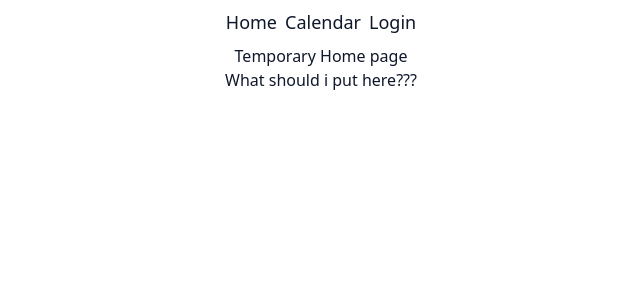
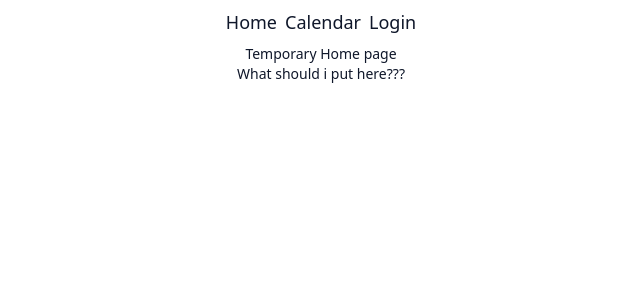
Before and after one commit to Yontemoon/taski, a React (Vite) app: page / in a window 1280 px wide. Shown: the top 300 px of the page, without its empty margins (319-959 px from the left). Built offline with nearby package versions, Linux system fonts and the light colour scheme; no server answers.

Commit message:
added basic additional icon for adddiotnal info

```diff
--- a/src/components/TodoTask.tsx
+++ b/src/components/TodoTask.tsx
@@ -3,6 +3,7 @@ import type { TAllTags } from "@/types/tables.types";
 import Tag from "@/components/Tag";
 import type { TTodos } from "@/types/tables.types";
 import { cn } from "@/lib/utils";
+import { BookPlus } from "lucide-react";
 import {
   Popover,
   PopoverContent,
@@ -47,6 +48,7 @@ const TodoTask = ({ todo, tags, completionAction }: PropTypes) => {
       );
     } else {
       return (
+        <>
           <span
             key={index}
             className={cn(
@@ -56,6 +58,7 @@ const TodoTask = ({ todo, tags, completionAction }: PropTypes) => {
           >
             {task}{" "}
           </span>
+        </>
       );
     }
   });
@@ -64,11 +67,12 @@ const TodoTask = ({ todo, tags, completionAction }: PropTypes) => {
     <p
       className="flex flex-row items-center gap-1"
       onClick={(e) => {
-        e.stopPropagation(); // Stops from triggering the dialog
+        e.stopPropagation();
         completionAction();
       }}
     >
       {tasks}
+      {todo.additional_info && <BookPlus strokeWidth={2} />}
     </p>
   );
 };
--- a/src/routes/_authed/todo.$id.tsx
+++ b/src/routes/_authed/todo.$id.tsx
@@ -282,7 +282,7 @@ function RouteComponent() {
                           isCompleteMutation.mutate(data);
                         }}
                       />
-
+                      <div className="flex gap-2">
                         <Button
                           variant={"secondary"}
                           onClick={(e) => {
@@ -296,6 +296,7 @@ function RouteComponent() {
                         >
                           <Trash />
                         </Button>
+                      </div>
                     </li>
                   </DialogTrigger>
 
--- a/src/styles/app.css
+++ b/src/styles/app.css
@@ -90,6 +90,6 @@
     @apply border-border;
   }
   body {
-    @apply font-sans antialiased bg-background text-foreground;
+    @apply font-sans antialiased bg-background text-foreground text-sm;
   }
 }
```
Lines whose indentation alone changed are shown as unchanged.
